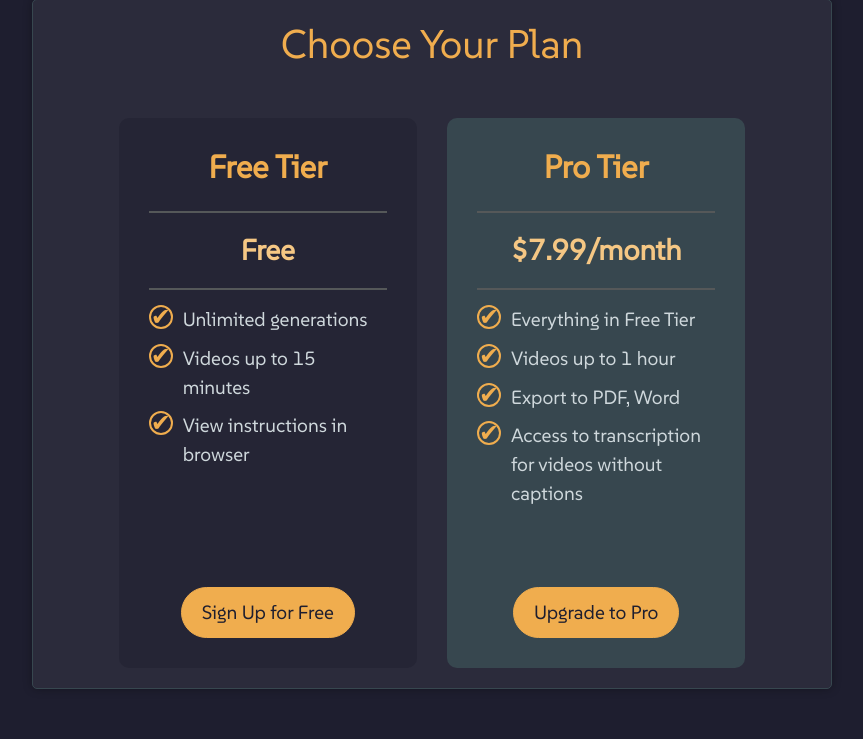
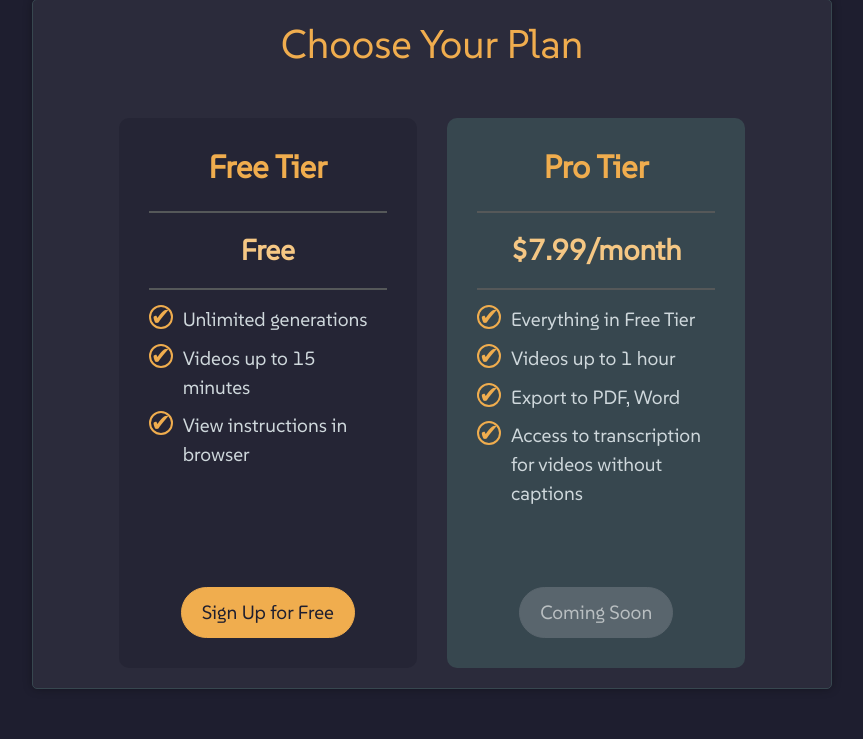
Before and after one commit to Nickydoesthings/YouTube-Scribe, a Flask app: page /pricing in a window 1280 px wide. Shown: the part 111-850 px from the top of the page, without its empty margins (208-1071 px from the left). Run offline with Flask 3, Linux system fonts and the light colour scheme; some libraries are stand-ins or nearby versions.

Commit message:
Disable the Upgrade to Pro button on the Pricing page and label it Coming Soon. Done to prepare for soft launch of the website.

```diff
--- a/templates/pricing.html
+++ b/templates/pricing.html
@@ -55,7 +55,11 @@
                     {% if current_user.is_authenticated and current_user.plan == 'pro' %}
                         <button class="btn btn-secondary" disabled>Current Plan</button>
                     {% else %}
-                        <a href="{{ url_for('upgrade_to_pro') }}" class="btn btn-primary">Upgrade to Pro</a>
+                        <!-- Disabled button with "Coming Soon" text -->
+                        <button class="btn btn-secondary" disabled>Coming Soon</button>
+                        <!-- Alternatively, if you prefer to keep the <a> tag structure, you can use:
+                        <a href="#" class="btn btn-primary disabled" tabindex="-1" aria-disabled="true">Coming Soon</a>
+                        -->
                     {% endif %}
                 </div>
             </div>
```
